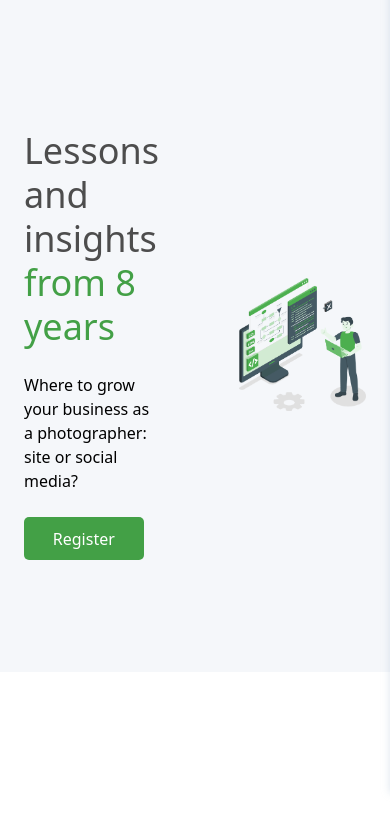
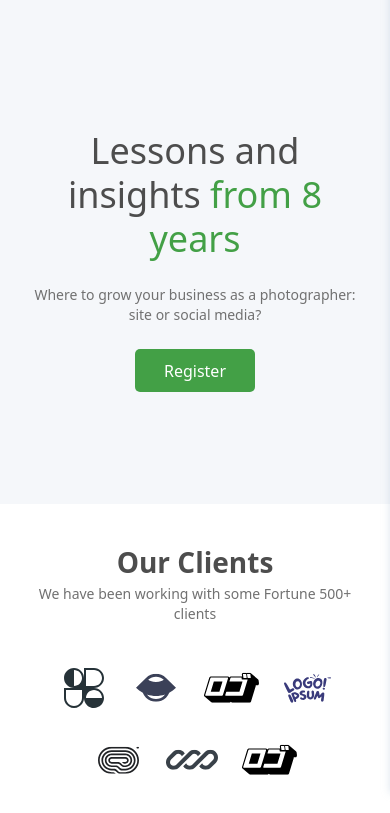
Before and after one commit to tanishpatel-reverseBits/Training-, a plain HTML site: page Projects/minimalLandingPage/index.html in a window 390 px wide. Shown: the part 59-872 px from the top of the page. Before the commit the page ends 844 px from the top, so only its background shows below. Drawn offline with nearby package versions, Linux system fonts and the light colour scheme.

Commit message:
feat: implement responsive clients section and make hero section responsive.

```diff
--- a/Projects/minimalLandingPage/index.html
+++ b/Projects/minimalLandingPage/index.html
@@ -127,10 +127,10 @@
     </script>
   </head>
   <body class="overflow-x-hidden">
-    <main>
+    <main class="w-full flex flex-col gap-10">
       <section
         id="hero"
-        class="px-6 sm:px-10 md:px-20 lg:px-24 xl:px-28 bg-neutral-silver"
+        class="w-full px-6 sm:px-10 md:px-20 lg:px-24 xl:px-28 bg-neutral-silver"
       >
         <!-- Navbar -->
         <nav class="flex items-center justify-between py-5">
@@ -199,17 +199,28 @@
         <!-- Hero Section -->
         <div class="flex items-center justify-between gap-20 lg:gap-40 py-28">
           <div class="space-y-6">
-            <h1 class="text-h2 lg:text-h1 font-medium text-neutral-dark">
+            <h1
+              class="text-center sm:text-left text-h2 lg:text-h1 font-medium text-neutral-dark"
+            >
               Lessons and insights
               <span class="text-primaryShade-100">from 8 years</span>
             </h1>
-            <p>
+
+            <p
+              class="text-center sm:text-left text-neutral-grey text-body3 sm:text-body2"
+            >
               Where to grow your business as a photographer: site or social
               media?
             </p>
-            <button class="btn">Register</button>
+
+            <div class="flex justify-center sm:justify-start">
+              <button class="btn">Register</button>
+            </div>
           </div>
-          <div class="max-w-[350px] xl:max-w-[450px]">
+
+          <div
+            class="hidden md:inline-block max-w-[250px] lg:max-w-[350px] xl:max-w-[450px]"
+          >
             <img
               src="./assets/hero-image.png"
               alt="Hero Image"
@@ -218,6 +229,31 @@
           </div>
         </div>
       </section>
+      <section
+        id="ourClients"
+        class="w-full flex flex-col items-center gap-1 px-6 sm:px-10 md:px-20 lg:px-24 xl:px-28"
+      >
+        <h1
+          class="text-neutral-dark text-center text-h3 sm:text-h2 font-semibold text-neutral-dark"
+        >
+          Our Clients
+        </h1>
+        <p class="text-neutral-grey text-center text-body3 sm:text-body2">
+          We have been working with some Fortune 500+ clients
+        </p>
+        <div
+          class="w-full mt-9 flex items-center flex-wrap md:flex-nowrap justify-center sm:justify-between gap-6  sm:gap-0 md:px-10 lg:px-20"
+        >
+          <div><img src="./assets/clients/client-1.svg" alt="" /></div>
+          <div><img src="./assets/clients/client-2.svg" alt="" /></div>
+          <div><img src="./assets/clients/client-3.svg" alt="" /></div>
+          <div><img src="./assets/clients/client-4.svg" alt="" /></div>
+          <div><img src="./assets/clients/client-5.svg" alt="" /></div>
+          <div><img src="./assets/clients/client-6.svg" alt="" /></div>
+          <div><img src="./assets/clients/client-7.svg" alt="" /></div>
+        </div>
+      </section>
+      <section></section>
     </main>
 
     <script src="script.js"></script>
```
Also changed, not shown: Projects/minimalLandingPage/assets/clients/client-1.svg (added), Projects/minimalLandingPage/assets/clients/client-2.svg (added), Projects/minimalLandingPage/assets/clients/client-3.svg (added), Projects/minimalLandingPage/assets/clients/client-4.svg (added), Projects/minimalLandingPage/assets/clients/client-5.svg (added), Projects/minimalLandingPage/assets/clients/client-6.svg (added), Projects/minimalLandingPage/assets/clients/client-7.svg (added).
